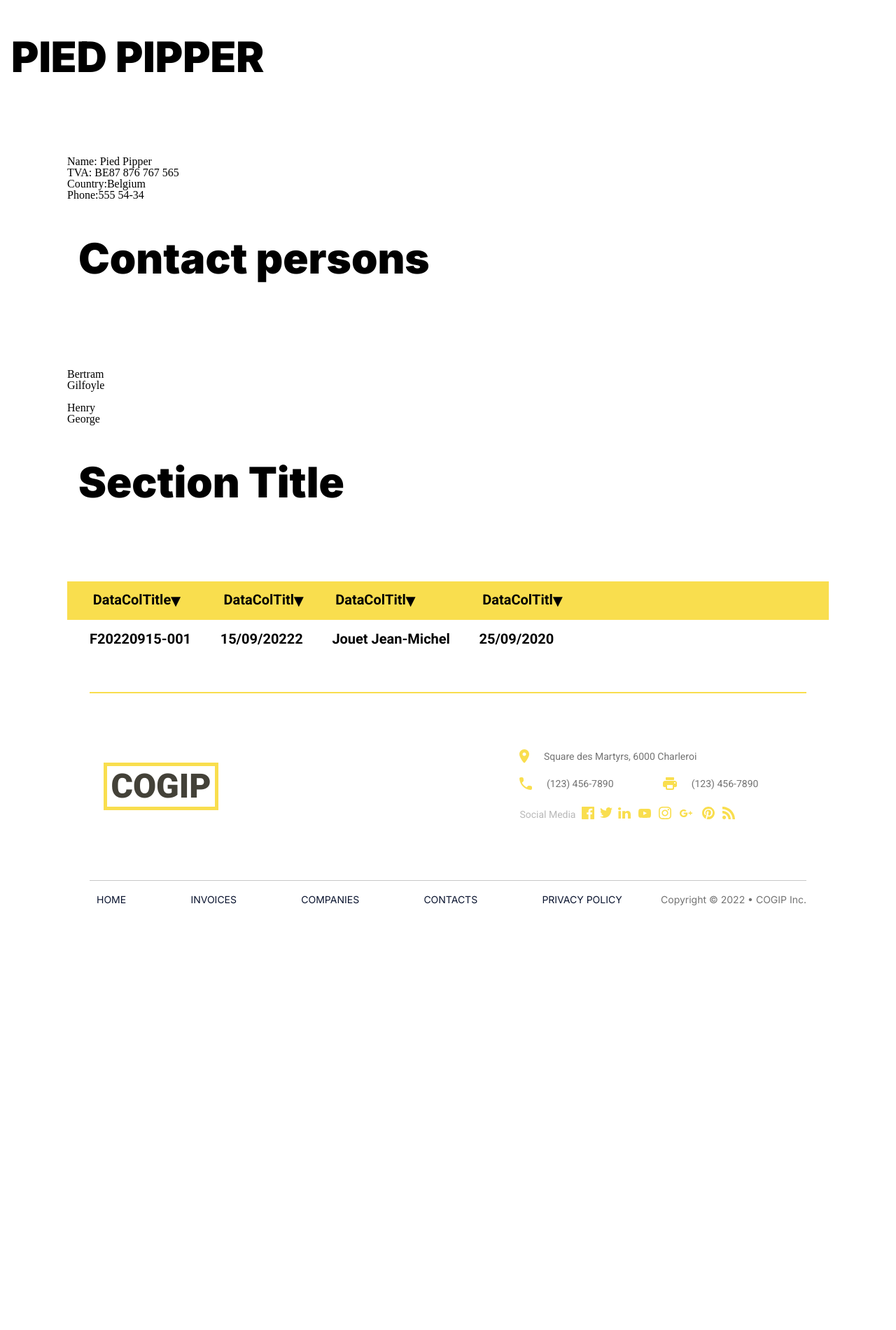
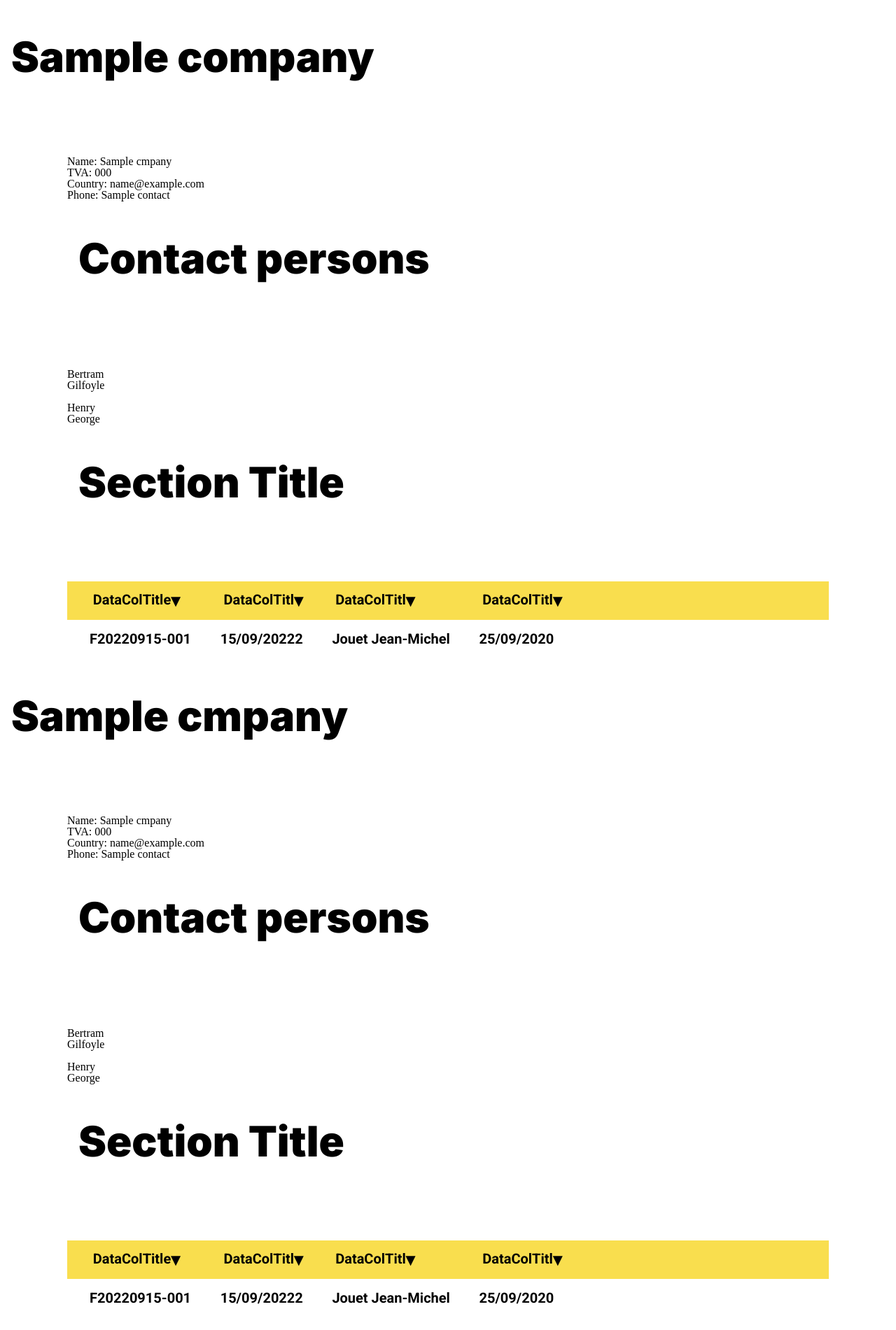
Before and after one commit to VincentDevi/cogip, a PHP site: template templates/company.html.twig in a window 1280 px wide. Shown: the part 1368-3269 px from the top of the page at 70% size. Before the commit the page ends 2662 px from the top, so only its background shows below. Run offline with PHP 8.4, Linux system fonts and the light colour scheme; the template is opened without the code that fills it: most values are stand-ins (such as "Sample title", 1, 10 or a date in 2020); some libraries are stand-ins or nearby versions.

Commit message:
mergemonday

```diff
--- a/templates/base.html.twig
+++ b/templates/base.html.twig
@@ -7,9 +7,9 @@
         <meta charset="UTF-8">
         <meta http-equiv="X-UA-Compatible" content="IE=edge">
         <meta name="viewport" content="width=device-width, initial-scale=1.0">
-        <link href="assets/css/reset.css" rel="stylesheet" type="text/css">
+        <link href="./assets/css/reset.css" rel="stylesheet" type="text/css">
         {% block stylesheets %}
-        <link href="assets/css/styles.css" rel="stylesheet" type="text/css">
+        <link href="./assets/css/styles.css" rel="stylesheet" type="text/css">
         {% endblock %}
         <title>{% block title %}{{pageTitle}}{% endblock %}</title>
     </head>
@@ -33,7 +33,7 @@
         {% endblock %}
 
         {% block javascripts %}
-            <script src="assets/javascript/script.js"></script>
+            <script src="./assets/javascript/script.js"></script>
         {% endblock %}
     </body>
     {% endblock %}
--- a/templates/company.html.twig
+++ b/templates/company.html.twig
@@ -7,10 +7,31 @@
 
 {% block content %}
 
-            <h2 class="main__section__title main__section__title--company">PIED PIPPER</h2>
+    {% for company in _context %}
+
+                <h2 class="main__section__title main__section__title--company">{{company.companies_name}}</h2>
 
         {% block informations %}
-        {% include 'informations.html.twig' %}
+            {% embed 'informations.html.twig' %}
+
+            {% block infotemplate %}
+                <div class="contact">
+                    <ul class="contact__infos">
+                        <li class="contact__info__item"><span class="bold">Name:&nbsp;</span>{{cmpany.contacts_name}}</li>
+                        <li class="contact__info__item"><span class="bold">TVA:&nbsp;</span>{{contact.contacts_phone}}</li>
+                        <li class="contact__info__item"><span class="bold">Country:&nbsp;</span>{{contact.email}}</li>
+                        <li class="contact__info__item"><span class="bold">Phone:&nbsp;</span>{{contact.companies_name}}</li>
+                    </ul>
+                </div>
+            {% endblock %}
+
+                {% block contactpic %}
+                    <div class="contact__pic">
+                        {# <img src=""> #}
+                    </div>
+                {% endblock %}
+
+            {% endembed %}
         {% endblock %}
 
         {% block companycontact %}
@@ -33,5 +54,6 @@
         {# Import table template: #}
         {% include 'datatabletemplate.html.twig' %}
 
+    {% endfor %}
 
 {% endblock %}
--- a/templates/informations.html.twig
+++ b/templates/informations.html.twig
@@ -4,19 +4,19 @@
 {# TODO: replace <li> & span.innerhtml by variables + LOOP? #}
 <section class="main__section">
 
-    {% block contactcompanyinfo %}
-    <div class="contact">
-        <ul class="contact__infos">
-            <li class="contact__info__item"><span class="bold">Name: </span>Pied Pipper</li>
-            <li class="contact__info__item"><span class="bold">TVA: </span>BE87 876 767 565</li>
-            <li class="contact__info__item"><span class="bold">Country:</span>Belgium</li>
-            <li class="contact__info__item"><span class="bold">Phone:</span>555 54-34</li>
-        </ul>
-    </div>
+    {% block infotemplate %}
+        <div class="contact">
+            <ul class="contact__infos">
+                <li class="contact__info__item"><span class="bold">Name:&nbsp;</span>Pied Pipper</li>
+                <li class="contact__info__item"><span class="bold">TVA:&nbsp;</span>BE87 876 767 565</li>
+                <li class="contact__info__item"><span class="bold">Country:&nbsp;</span>Belgium</li>
+                <li class="contact__info__item"><span class="bold">Phone:&nbsp;</span>555 54-34</li>
+            </ul>
+        </div>
     {% endblock %}
 
     {% block contactpic %}
-    {# Here empty, to update in "contact" page #}
+        {# Here empty, to update in "contact" page #}
     {% endblock %}
 
 </section>
```
Also changed, not shown: templates/contact.html.twig (+25 -10 lines). Lines whose indentation alone changed are shown as unchanged.
